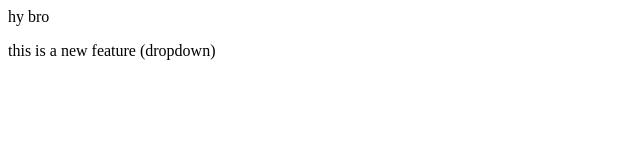
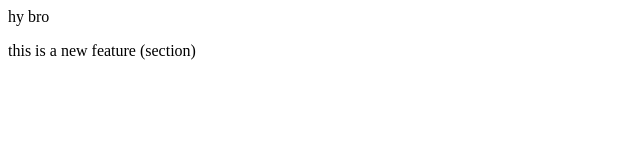
Before and after one commit to Codinglife7/localrepo, a plain HTML site: page Localrepo/index.html in a window 1280 px wide. Shown: the full height of the page, 0-640 px from the left. Drawn offline with Linux system fonts and the light colour scheme.

Commit message:
a section added

```diff
--- a/Localrepo/index.html
+++ b/Localrepo/index.html
@@ -1,2 +1,2 @@
 <p>hy bro</p>
-<p>this is a new feature (dropdown)</p>
+<p>this is a new feature (section) </p>
```
